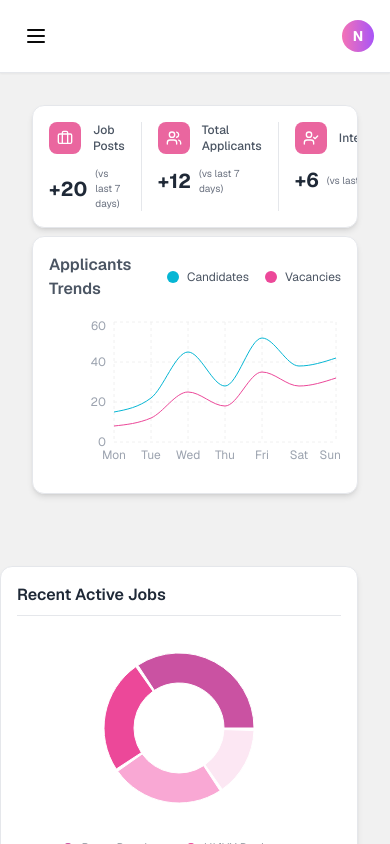
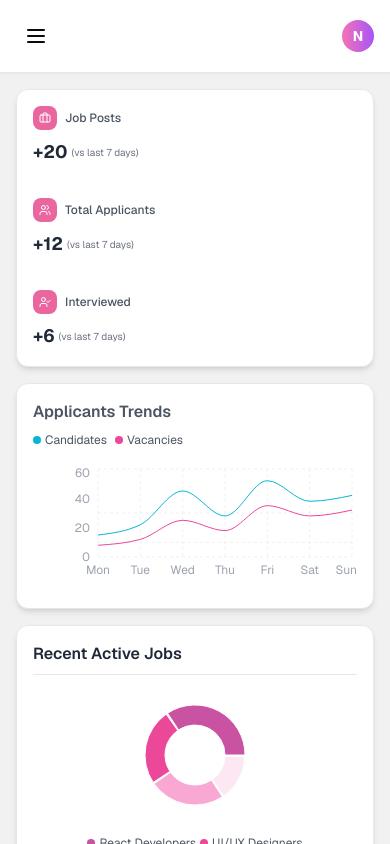
Before and after one commit to bilaalmunir/admin-dashboard, a Next.js app: page / in a window 390 px wide. Built offline with nearby package versions, Linux system fonts and the light colour scheme.

Commit message:
dashboard responsive to the screen size

```diff
--- a/app/page.tsx
+++ b/app/page.tsx
@@ -36,19 +36,21 @@ export default function Dashboard() {
 
   return (
     <DashboardLayout>
-      <div className="flex-1 ">
+      <div className="flex-1">
         <Header />
 
-        {/* Main Dashboard Content - Two Column Layout */}
-        <div className="grid grid-cols-1 lg:grid-cols-3 gap-2">
+        {/* Main Dashboard Content - Responsive Layout */}
+        <div className="grid grid-cols-1 xl:grid-cols-3 gap-4 lg:gap-6 p-4 lg:p-8">
           {/* Left Column - Stats Cards and Line Chart */}
-          <div className="lg:col-span-2 space-y-2 p-8">
+          <div className="xl:col-span-2 space-y-4 lg:space-y-6">
             {/* Stats Cards Container */}
-            <div className="flex bg-white rounded-xl shadow-md border border-gray-200 overflow-hidden">
+            <div className="flex flex-col sm:flex-row bg-white rounded-xl shadow-md border border-gray-200 overflow-hidden">
               {statsData.map((stat, index) => (
-                <div key={index} className="flex-1 flex justify-center ">
+                <div key={index} className="flex-1 flex justify-center">
                   <StatCard {...stat} isInGroup={true} />
-                  {index < statsData.length - 1 && <div className="w-px bg-gray-200 self-stretch my-4" />}
+                  {index < statsData.length - 1 && (
+                    <div className="hidden sm:block w-px bg-gray-200 self-stretch my-4" />
+                  )}
                 </div>
               ))}
             </div>
@@ -58,7 +60,7 @@ export default function Dashboard() {
           </div>
 
           {/* Right Column - Donut Chart */}
-          <div className="lg:col-span-1 py-8 pr-8">
+          <div className="xl:col-span-1">
             <DonutChart />
           </div>
         </div>
--- a/components/DonutChart.tsx
+++ b/components/DonutChart.tsx
@@ -15,10 +15,10 @@ export default function DonutChart() {
       <h3 className="text-base font-semibold text-gray-800 mb-2">Recent Active Jobs</h3>
       <div className="w-full h-px bg-gray-200 mb-4"></div>
 
-      <div className="h-48 mb-4">
+      <div className="h-32 sm:h-48 mb-4">
         <ResponsiveContainer width="100%" height="100%">
           <PieChart>
-            <Pie data={data} cx="50%" cy="50%" innerRadius={45} outerRadius={75} paddingAngle={2} dataKey="value">
+            <Pie data={data} cx="50%" cy="50%" innerRadius={30} outerRadius={50} paddingAngle={2} dataKey="value">
               {data.map((entry, index) => (
                 <Cell key={`cell-${index}`} fill={entry.color} />
               ))}
@@ -27,10 +27,10 @@ export default function DonutChart() {
         </ResponsiveContainer>
       </div>
 
-      <div className="flex flex-wrap items-center justify-center gap-2">
+      <div className="flex flex-wrap items-center justify-center gap-1 sm:gap-2">
         {data.map((item, index) => (
-          <div key={index} className="flex items-center space-x-2">
-            <div className="w-2.5 h-2.5 rounded-full flex-shrink-0" style={{ backgroundColor: item.color }} />
+          <div key={index} className="flex items-center space-x-1 sm:space-x-2">
+            <div className="w-2 h-2 sm:w-2.5 sm:h-2.5 rounded-full flex-shrink-0" style={{ backgroundColor: item.color }} />
             <span className="text-xs text-gray-600">{item.name}</span>
           </div>
         ))}
--- a/components/JobTable.tsx
+++ b/components/JobTable.tsx
@@ -84,7 +84,7 @@ export default function JobTable() {
   ]
 
   return (
-    <div className="px-8 py-2">
+    <div className="px-4 lg:px-8 py-4 lg:py-6">
       {/* Heading outside table */}
       <div className="mb-4">
         <h3 className="text-base font-semibold text-gray-800">Posted Jobs</h3>
@@ -93,14 +93,15 @@ export default function JobTable() {
       {/* Table */}
       <div className="bg-white rounded-xl shadow-md border border-gray-200 overflow-hidden">
         <div className="overflow-x-auto">
-          <table className="w-full">
+          <table className="w-full min-w-[800px]">
             <thead className="bg-gray-50">
               <tr>
                 {columns.map((column) => (
-                  <th key={column.key} className="px-4 py-2 text-left">
+                  <th key={column.key} className="px-2 sm:px-4 py-2 text-left">
                     <button className="flex items-center space-x-1 text-xs font-medium text-gray-600 hover:text-gray-800">
-                      <span>{column.label}</span>
-                      <ChevronDown className="w-4 h-4" />
+                      <span className="hidden sm:inline">{column.label}</span>
+                      <span className="sm:hidden">{column.label.substring(0, 3)}</span>
+                      <ChevronDown className="w-3 h-3 sm:w-4 sm:h-4" />
                     </button>
                   </th>
                 ))}
@@ -109,13 +110,13 @@ export default function JobTable() {
             <tbody className="divide-y divide-gray-100">
               {jobsData.map((job, index) => (
                 <tr key={index} className="hover:bg-gray-50">
-                  <td className="px-4 py-3 text-xs font-medium text-gray-800">{job.position}</td>
-                  <td className="px-4 py-3 text-xs text-gray-600">{job.client}</td>
-                  <td className="px-4 py-3 text-xs text-gray-600">{job.availability}</td>
-                  <td className="px-4 py-3 text-xs text-gray-600">{job.location}</td>
-                  <td className="px-4 py-3 text-xs text-gray-600">{job.salary}</td>
-                  <td className="px-4 py-3 text-xs text-gray-600">{job.postedAt}</td>
-                  <td className="px-4 py-3 text-xs text-gray-600">{job.expireAt}</td>
+                  <td className="px-2 sm:px-4 py-3 text-xs font-medium text-gray-800">{job.position}</td>
+                  <td className="px-2 sm:px-4 py-3 text-xs text-gray-600">{job.client}</td>
+                  <td className="px-2 sm:px-4 py-3 text-xs text-gray-600">{job.availability}</td>
+                  <td className="px-2 sm:px-4 py-3 text-xs text-gray-600">{job.location}</td>
+                  <td className="px-2 sm:px-4 py-3 text-xs text-gray-600">{job.salary}</td>
+                  <td className="px-2 sm:px-4 py-3 text-xs text-gray-600">{job.postedAt}</td>
+                  <td className="px-2 sm:px-4 py-3 text-xs text-gray-600">{job.expireAt}</td>
                 </tr>
               ))}
             </tbody>
@@ -124,7 +125,7 @@ export default function JobTable() {
       </div>
 
       {/* Pagination outside table */}
-      <div className="flex justify-end mt-4">
+      <div className="flex justify-center lg:justify-end mt-4">
         <div className="bg-white rounded-xl shadow-md border border-gray-200 p-2">
           <div className="flex items-center">
             <button
--- a/components/LineChart.tsx
+++ b/components/LineChart.tsx
@@ -23,21 +23,21 @@ const data = [
 export default function LineChart() {
   return (
     <div className="bg-white rounded-xl p-4 shadow-md border border-gray-200">
-      <div className="flex items-center justify-between mb-4">
+      <div className="flex flex-col sm:flex-row sm:items-center sm:justify-between mb-4 space-y-2 sm:space-y-0">
         <h3 className="text-small font-semibold text-gray-600">Applicants Trends</h3>
-        <div className="flex items-center space-x-4">
-          <div className="flex items-center space-x-2">
-            <div className="w-3 h-3 rounded-full bg-[#06b6d4]"></div>
+        <div className="flex items-center space-x-2 sm:space-x-4">
+          <div className="flex items-center space-x-1 sm:space-x-2">
+            <div className="w-2 h-2 sm:w-3 sm:h-3 rounded-full bg-[#06b6d4]"></div>
             <span className="text-xs text-gray-600">Candidates</span>
           </div>
-          <div className="flex items-center space-x-2">
-            <div className="w-3 h-3 rounded-full bg-[#ec4899]"></div>
+          <div className="flex items-center space-x-1 sm:space-x-2">
+            <div className="w-2 h-2 sm:w-3 sm:h-3 rounded-full bg-[#ec4899]"></div>
             <span className="text-xs text-gray-600">Vacancies</span>
           </div>
         </div>
       </div>
 
-      <div className="h-40">
+      <div className="h-32 sm:h-40">
         <ResponsiveContainer width="100%" height="100%">
           <RechartsLineChart data={data}>
             <CartesianGrid strokeDasharray="3 3" stroke="#f0f0f0" />
--- a/components/StatCard.tsx
+++ b/components/StatCard.tsx
@@ -23,15 +23,15 @@ export default function StatCard({
 
   return (
     <div className={cardClasses}>
-      <div className="flex items-center space-x-3 mb-3">
-        <div className={`p-2 rounded-lg ${bgColor}`}>
-          <Icon className={`w-4 h-4 ${iconColor}`} />
+      <div className="flex items-center space-x-2 sm:space-x-3 mb-2 sm:mb-3">
+        <div className={`p-1.5 sm:p-2 rounded-lg ${bgColor}`}>
+          <Icon className={`w-3 h-3 sm:w-4 sm:h-4 ${iconColor}`} />
         </div>
         <p className="text-gray-600 text-xs font-medium">{title}</p>
       </div>
 
-      <div className="flex items-center space-x-2">
-        <p className="text-xl font-bold text-gray-800">{value}</p>
+      <div className="flex items-center space-x-1 sm:space-x-2">
+        <p className="text-lg sm:text-xl font-bold text-gray-800">{value}</p>
         <p className="text-gray-500 text-[10px]">({subtitle})</p>
       </div>
     </div>
```
